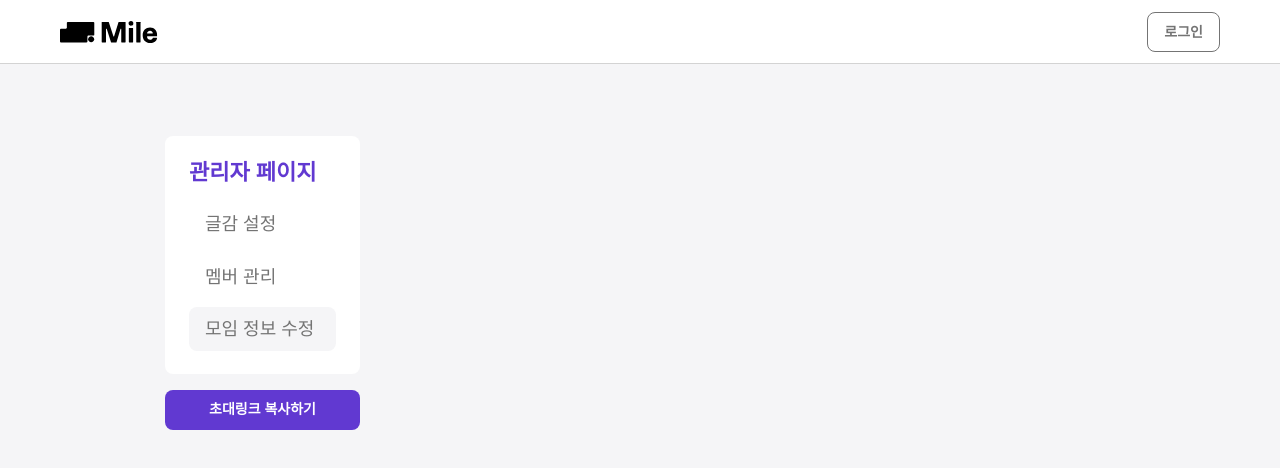
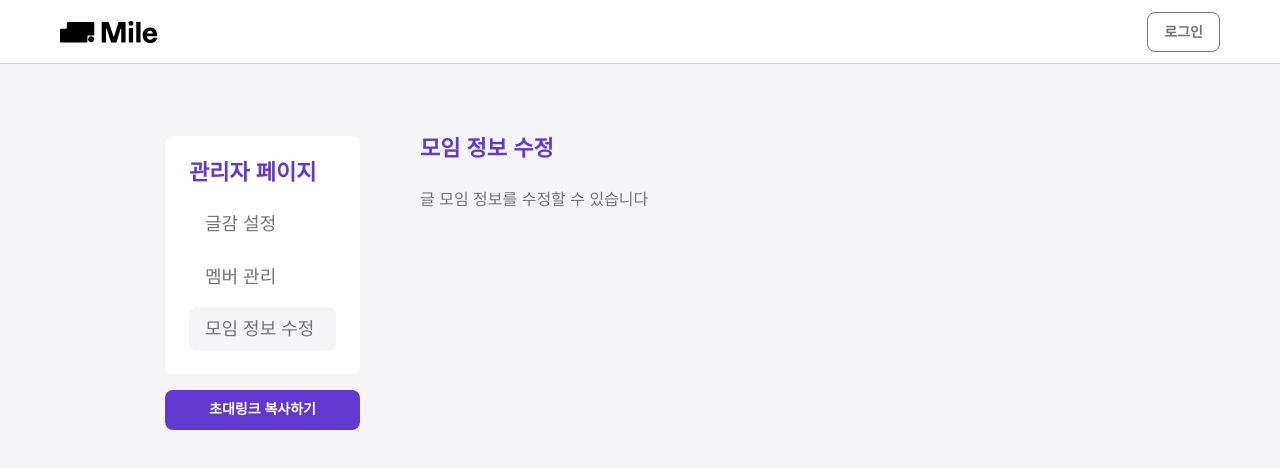
Before and after one commit to Mile-Writings/Mile-Client, a React (Vite) app: page /admin in a window 1280 px wide. Both pictures are taken after a click on the element "모임 정보 수정". Shown: the top 468 px of the page. Built offline with nearby package versions, Linux system fonts and the light colour scheme; no server answers; a web font is replaced by a local one; what emotion-reset would draw is missing.

Commit message:
feat/#260: 네브바 메뉴 클릭마다 내부 상세 내용이 변하게 switch문 작성

```diff
--- a/src/pages/admin/Admin.tsx
+++ b/src/pages/admin/Admin.tsx
@@ -1,20 +1,47 @@
 import styled from '@emotion/styled';
+import { useState } from 'react';
 
-import SideNavBar from './SideNavBar';
+import RenderAdminContent from './RenderAdminContent';
 
 import { AuthorizationHeader, UnAuthorizationHeader } from '../../components/commons/Header';
 import Spacing from '../../components/commons/Spacing';
 
 const Admin = () => {
   const accessToken = localStorage.getItem('accessToken');
+  const [admin, setAdmin] = useState('topic');
+
+  //함수 호출
 
   return (
     <AdminWrapper>
       {accessToken ? <AuthorizationHeader /> : <UnAuthorizationHeader />}
       <Spacing marginBottom="7.2" />
       <AdminLayout>
-        <SideNavBar />
-        <AdminContainer></AdminContainer>
+        <SideNavbar>
+          <AdminMenu>
+            <Title>관리자 페이지</Title>
+            <Spacing marginBottom="1.6" />
+            <MenuBox>
+              <EachMenu
+                onClick={() => {
+                  setAdmin('topic');
+                }}
+                isActive={admin === 'topic'}
+              >
+                글감 설정
+              </EachMenu>
+              <EachMenu onClick={() => setAdmin('member')} isActive={admin === 'member'}>
+                멤버 관리
+              </EachMenu>
+              <EachMenu onClick={() => setAdmin('groupInfo')} isActive={admin === 'groupInfo'}>
+                모임 정보 수정
+              </EachMenu>
+            </MenuBox>
+          </AdminMenu>
+          <Spacing marginBottom="1.6" />
+          <AdminInviteBtn>초대링크 복사하기</AdminInviteBtn>
+        </SideNavbar>
+        <RenderAdminContent admin={admin} />
       </AdminLayout>
     </AdminWrapper>
   );
@@ -27,10 +54,60 @@ const AdminWrapper = styled.div`
 `;
 
 const AdminLayout = styled.div`
+  display: flex;
+  gap: 6rem;
   padding: 0 16.5rem;
 `;
 
-const AdminContainer = styled.div`
+const SideNavbar = styled.div`
   display: flex;
-  width: 78.1rem;
+  flex-direction: column;
+  width: 19.5rem;
+  height: 29.4rem;
 `;
+
+const AdminMenu = styled.div`
+  width: 100%;
+  height: 23.8rem;
+  padding: 2.4rem;
+
+  background: ${({ theme }) => theme.colors.white};
+  border-radius: 8px;
+`;
+
+const AdminInviteBtn = styled.div`
+  display: flex;
+  align-items: center;
+  justify-content: center;
+  width: 19.5rem;
+  height: 4rem;
+
+  ${({ theme }) => theme.fonts.button3};
+  color: ${({ theme }) => theme.colors.white};
+
+  background-color: ${({ theme }) => theme.colors.mainViolet};
+  border-radius: 8px;
+`;
+
+const Title = styled.div`
+  ${({ theme }) => theme.fonts.title9};
+  color: ${({ theme }) => theme.colors.mainViolet};
+`;
+
+const MenuBox = styled.div`
+  display: flex;
+  flex-direction: column;
+  gap: 0.8rem;
+`;
+
+const EachMenu = styled.div<{ isActive: boolean }>`
+  padding: 1rem 1.6rem;
+
+  ${({ theme }) => theme.fonts.subtitle3};
+  color: ${({ theme }) => theme.colors.gray70};
+
+  background-color: ${({ isActive, theme }) =>
+    isActive ? theme.colors.backGroundGray : theme.colors.white};
+  cursor: pointer;
+  border-radius: 8px;
+`;
--- /dev/null
+++ b/src/pages/admin/RenderAdminContent.tsx
@@ -0,0 +1,55 @@
+import styled from '@emotion/styled';
+
+import Spacing from '../../components/commons/Spacing';
+
+const RenderAdminContent = ({ admin }: { admin: string }) => {
+  switch (admin) {
+    case 'topic':
+      return (
+        <AdminContainer>
+          <Title>글감 설정</Title>
+          <Spacing marginBottom="1.2" />
+          <SubTitle>{`개의 글감이 저장되어있어요`}</SubTitle>
+          <Spacing marginBottom="3.6" />
+        </AdminContainer>
+      );
+
+    case 'member':
+      return (
+        <AdminContainer>
+          <Title>멤버 관리</Title>
+          <Spacing marginBottom="1.2" />
+          <SubTitle>{`명의 멤버가 함께하고 있어요`}</SubTitle>
+          <Spacing marginBottom="3.6" />
+        </AdminContainer>
+      );
+
+    case 'groupInfo':
+      return (
+        <AdminContainer>
+          <Title>모임 정보 수정</Title>
+          <Spacing marginBottom="1.2" />
+          <SubTitle>{`글 모임 정보를 수정할 수 있습니다`}</SubTitle>
+          <Spacing marginBottom="3.6" />
+        </AdminContainer>
+      );
+  }
+};
+
+export default RenderAdminContent;
+
+const AdminContainer = styled.div`
+  display: flex;
+  flex-direction: column;
+  width: 78.1rem;
+`;
+
+const Title = styled.div`
+  ${({ theme }) => theme.fonts.title9};
+  color: ${({ theme }) => theme.colors.mainViolet};
+`;
+
+const SubTitle = styled.p`
+  ${({ theme }) => theme.fonts.body4};
+  color: ${({ theme }) => theme.colors.gray70};
+`;
--- a/src/pages/admin/SideNavBar.tsx
+++ /dev/null
@@ -1,84 +0,0 @@
-import styled from '@emotion/styled';
-import React, { useState } from 'react';
-
-import Spacing from '../../components/commons/Spacing';
-
-const SideNavBar = () => {
-  const [admin, setAdmin] = useState('topic');
-  return (
-    <SideNavbar>
-      <AdminMenu>
-        <Title>관리자 페이지</Title>
-        <Spacing marginBottom="1.6" />
-        <MenuBox>
-          <EachMenu onClick={() => setAdmin('topic')} isActive={admin === 'topic'}>
-            글감 설정
-          </EachMenu>
-          <EachMenu onClick={() => setAdmin('member')} isActive={admin === 'member'}>
-            멤버 관리
-          </EachMenu>
-          <EachMenu onClick={() => setAdmin('groupInfo')} isActive={admin === 'groupInfo'}>
-            모임 정보 수정
-          </EachMenu>
-        </MenuBox>
-      </AdminMenu>
-      <Spacing marginBottom="1.6" />
-      <AdminInviteBtn>초대링크 복사하기</AdminInviteBtn>
-    </SideNavbar>
-  );
-};
-
-export default SideNavBar;
-
-const SideNavbar = styled.div`
-  display: flex;
-  flex-direction: column;
-  width: 19.5rem;
-  height: 29.4rem;
-`;
-
-const AdminMenu = styled.div`
-  width: 100%;
-  height: 23.8rem;
-  padding: 2.4rem;
-
-  background: ${({ theme }) => theme.colors.white};
-  border-radius: 8px;
-`;
-
-const AdminInviteBtn = styled.div`
-  display: flex;
-  align-items: center;
-  justify-content: center;
-  width: 19.5rem;
-  height: 4rem;
-
-  ${({ theme }) => theme.fonts.button3};
-  color: ${({ theme }) => theme.colors.white};
-
-  background-color: ${({ theme }) => theme.colors.mainViolet};
-  border-radius: 8px;
-`;
-
-const Title = styled.div`
-  ${({ theme }) => theme.fonts.title9};
-  color: ${({ theme }) => theme.colors.mainViolet};
-`;
-
-const MenuBox = styled.div`
-  display: flex;
-  flex-direction: column;
-  gap: 0.8rem;
-`;
-
-const EachMenu = styled.div<{ isActive: boolean }>`
-  padding: 1rem 1.6rem;
-
-  ${({ theme }) => theme.fonts.subtitle3};
-  color: ${({ theme }) => theme.colors.gray70};
-
-  background-color: ${({ isActive, theme }) =>
-    isActive ? theme.colors.backGroundGray : theme.colors.white};
-  border-radius: 8px;
-  cursor: pointer;
-`;
```
